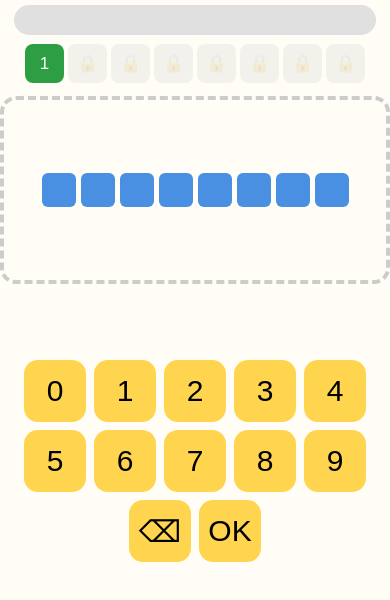
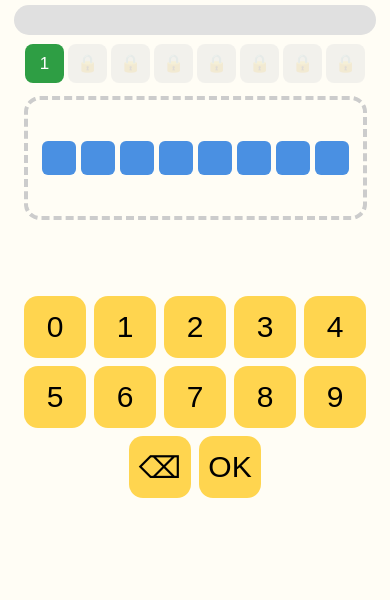
Before and after one commit to ZekeInc/LearningApp, a plain HTML site: page math.html in a window 390 px wide. Shown: the part 48-648 px from the top of the page. Drawn offline with Linux system fonts and the light colour scheme.

Commit message:
Math game: shrink the dashed box to fit the numbers
Co-Authored-By: Claude Opus 5.5 <noreply@anthropic.com>
Claude-Session: https://claude.ai/code/session_018nzmpMDKuBhY6Pnz9877i1

```diff
--- a/math.html
+++ b/math.html
@@ -35,8 +35,11 @@
   .lvl.on { background: var(--good); color: white; }   /* current level */
   .lvl:disabled { opacity: 0.4; }                      /* locked level */
 
-  /* Problem area */
-  #blocks { min-height: 200px; margin: 10px auto; padding: 10px; max-width: 760px;
+  /* Problem area — the dashed box hugs its contents instead of filling the screen */
+  #blocks { min-height: 120px;                 /* smallest the box gets (was 200px) */
+            width: fit-content;                /* shrink to fit the blocks + numbers */
+            max-width: calc(100% - 20px);      /* but never wider than the screen */
+            margin: 10px auto; padding: 8px 14px;  /* inner space between border and blocks */
             border: 4px dashed #ccc; border-radius: 16px;
             display: flex; flex-direction: column; gap: 6px; align-items: center; justify-content: center; }
   .groups { display: flex; align-items: center; justify-content: center; gap: 16px; flex-wrap: wrap; }
@@ -63,7 +66,7 @@
   @media (max-width: 500px) {
     .ans { font-size: 30px; min-width: 62px; min-height: 62px; border-radius: 14px; }
     #answers { gap: 8px; }
-    #blocks { min-height: 160px; }
+    #blocks { min-height: 100px; }             /* phones: box height floor (was 160px) */
   }
 
   /* Feedback overlay */
--- a/sw.js
+++ b/sw.js
@@ -1,6 +1,6 @@
 // Kids Learning service worker: saves the app on the device so it works offline.
 // IMPORTANT: when you change any file, bump this version (v1 -> v2) so devices get the update.
-const CACHE = "kids-learning-v3";
+const CACHE = "kids-learning-v4";
 
 // Every file the app needs, relative to this file
 const FILES = ["./", "./index.html", "./math.html", "./writing.html", "./manifest.json", "./icon.svg"];
```
